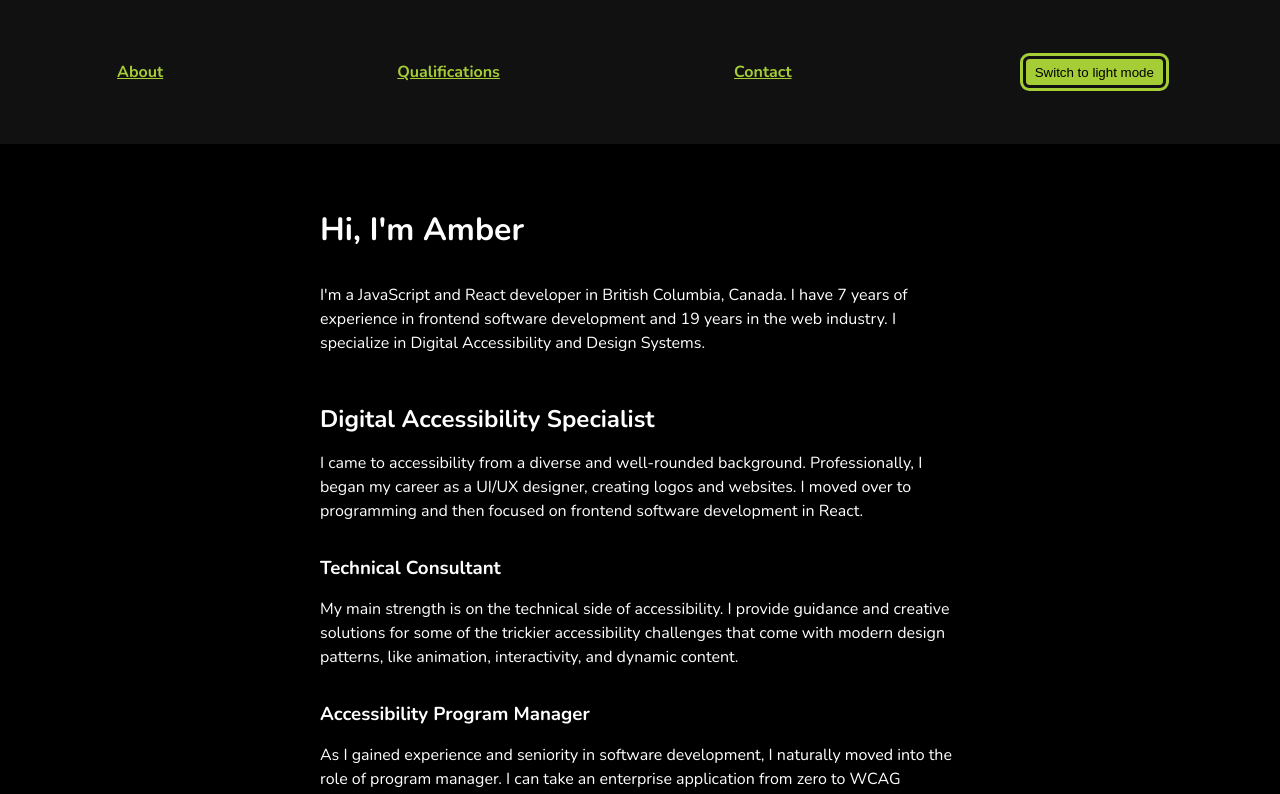
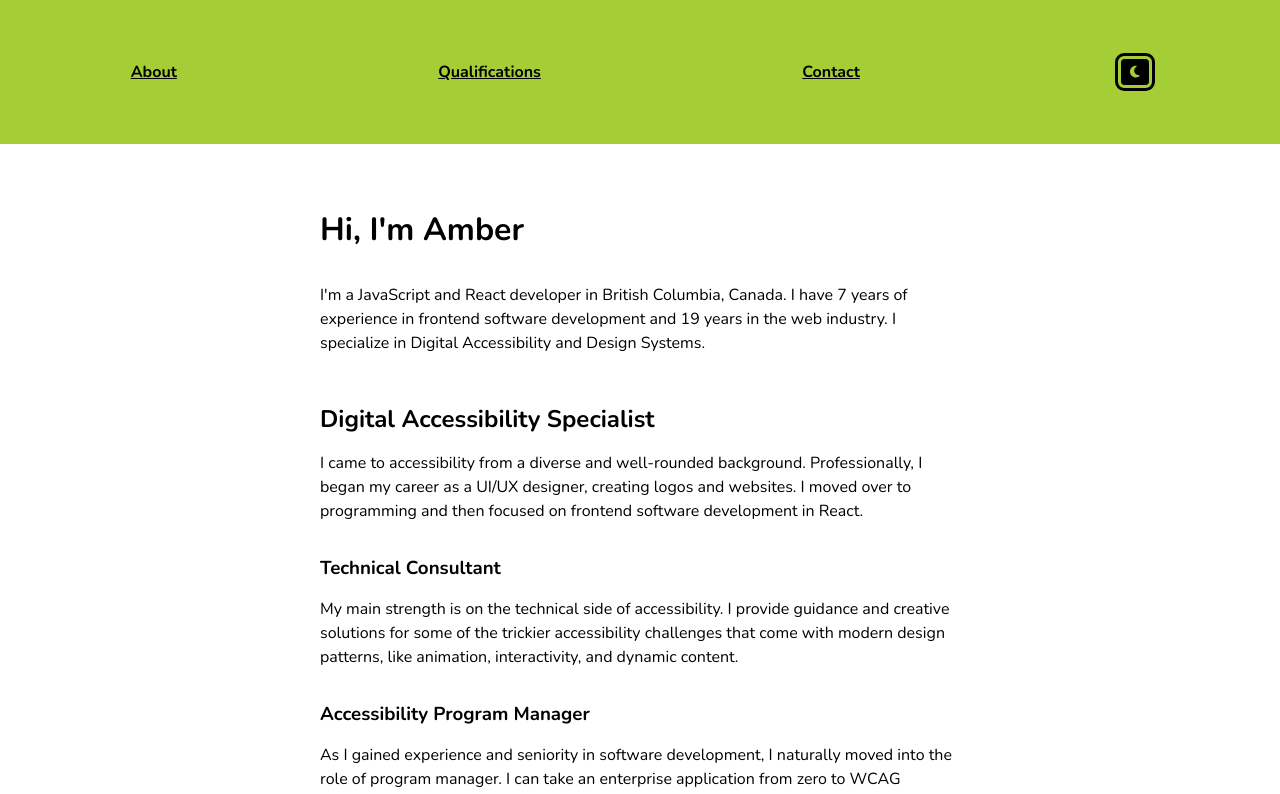
Before and after one commit to amberfrontend/website, a React (Create React App) app: page / in a window 1280 px wide. Shown: the top 794 px of the page. Built offline with nearby package versions, Linux system fonts and the light colour scheme.

Commit message:
Use icon for dark mode button

```diff
--- /dev/null
+++ b/babel-plugin-macros.config.ts
@@ -0,0 +1,5 @@
+module.exports = {
+    "fontawesome-svg-core": {
+        license: "free",
+    },
+};
--- /dev/null
+++ b/babel.config.json
@@ -0,0 +1,4 @@
+{
+    "presets": ["@babel/preset-typescript"],
+    "isTSX": true
+}
--- a/package.json
+++ b/package.json
@@ -49,6 +49,7 @@
     ]
   },
   "devDependencies": {
+    "@babel/preset-typescript": "^7.21.0",
     "@types/styled-components": "^5.1.26",
     "prettier": "2.8.4"
   }
--- a/src/App.tsx
+++ b/src/App.tsx
@@ -1,7 +1,7 @@
-import React, { useEffect, useState } from "react";
+import React, { useEffect, useRef, useState } from "react";
 import { BrowserRouter as Router, Routes, Route } from "react-router-dom";
-// import { FontAwesomeIcon } from "@fortawesome/react-fontawesome";
-// import { faLightbulb } from "@fortawesome/free-solid-svg-icons";
+import { FontAwesomeIcon } from "@fortawesome/react-fontawesome";
+import { faLightbulb, faMoon } from "@fortawesome/free-solid-svg-icons";
 
 import { THEME } from "./styles/theme";
 import { ThemeContext } from "./components/ThemeContext/ThemeContext";
@@ -17,14 +17,20 @@ import Contact from "./pages/Contact/Contact";
 import "./App.scss";
 
 function App() {
-    const [themeMode, setThemeMode] = useState(THEME.DARK);
-    const [buttonText, setButtonText] = useState(THEME.DARK.COPY);
+    const [themeMode, setThemeMode] = useState(THEME.LIGHT);
+    const toggleButtonLabel = useRef(THEME.LIGHT.COPY);
+    const toggleIcon = useRef(<FontAwesomeIcon icon={faMoon} />);
 
     const handleThemeToggle = () => {
         setThemeMode(themeMode === THEME.DARK ? THEME.LIGHT : THEME.DARK);
-        setButtonText(
-            themeMode === THEME.DARK ? THEME.LIGHT.COPY : THEME.DARK.COPY
-        );
+        toggleButtonLabel.current =
+            themeMode === THEME.DARK ? THEME.LIGHT.COPY : THEME.DARK.COPY;
+        toggleIcon.current =
+            themeMode === THEME.DARK ? (
+                <FontAwesomeIcon icon={faMoon} />
+            ) : (
+                <FontAwesomeIcon icon={faLightbulb} />
+            );
     };
 
     const focusMain = () => {
@@ -48,12 +54,12 @@ function App() {
                         <Navigation
                             themeToggleButton={
                                 <Button
+                                    ariaLabel={toggleButtonLabel.current}
                                     id="ToggleThemeButton"
                                     onClick={handleThemeToggle}
                                     type={"HEADER"}
                                 >
-                                    {buttonText}
-                                    {/* <FontAwesomeIcon icon={faLightBulb} /> */}
+                                    {toggleIcon.current}
                                 </Button>
                             }
                         />
--- a/src/components/Button/Button.tsx
+++ b/src/components/Button/Button.tsx
@@ -6,7 +6,8 @@ import { ThemeContext } from "../ThemeContext/ThemeContext";
 type ButtonType = "BODY" | "HEADER";
 
 export interface ButtonProps {
-    children: string;
+    ariaLabel?: string | undefined;
+    children: any;
     className?: string;
     id?: string;
     onClick(): void;
@@ -14,6 +15,7 @@ export interface ButtonProps {
 }
 
 export default function Button({
+    ariaLabel = undefined,
     children,
     className,
     id,
@@ -41,7 +43,13 @@ export default function Button({
     `;
 
     return (
-        <StyledButton className={className} id={id} onClick={handleOnClick}>
+        <StyledButton
+            aria-label={ariaLabel}
+            className={className}
+            id={id}
+            onClick={handleOnClick}
+            title={ariaLabel}
+        >
             {children}
         </StyledButton>
     );
```
Also changed, not shown: babel.config.cts (added), 1 other file (tests, documents, lock files or other folders).
